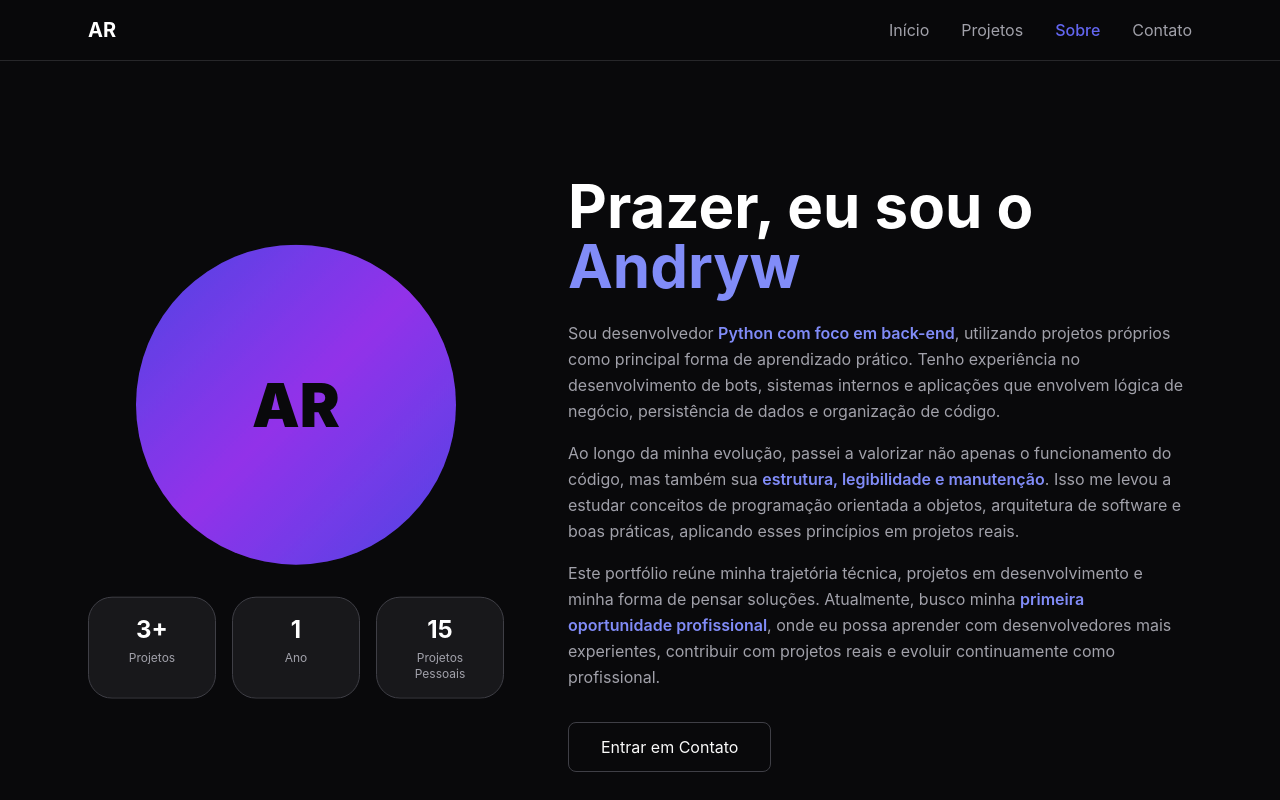
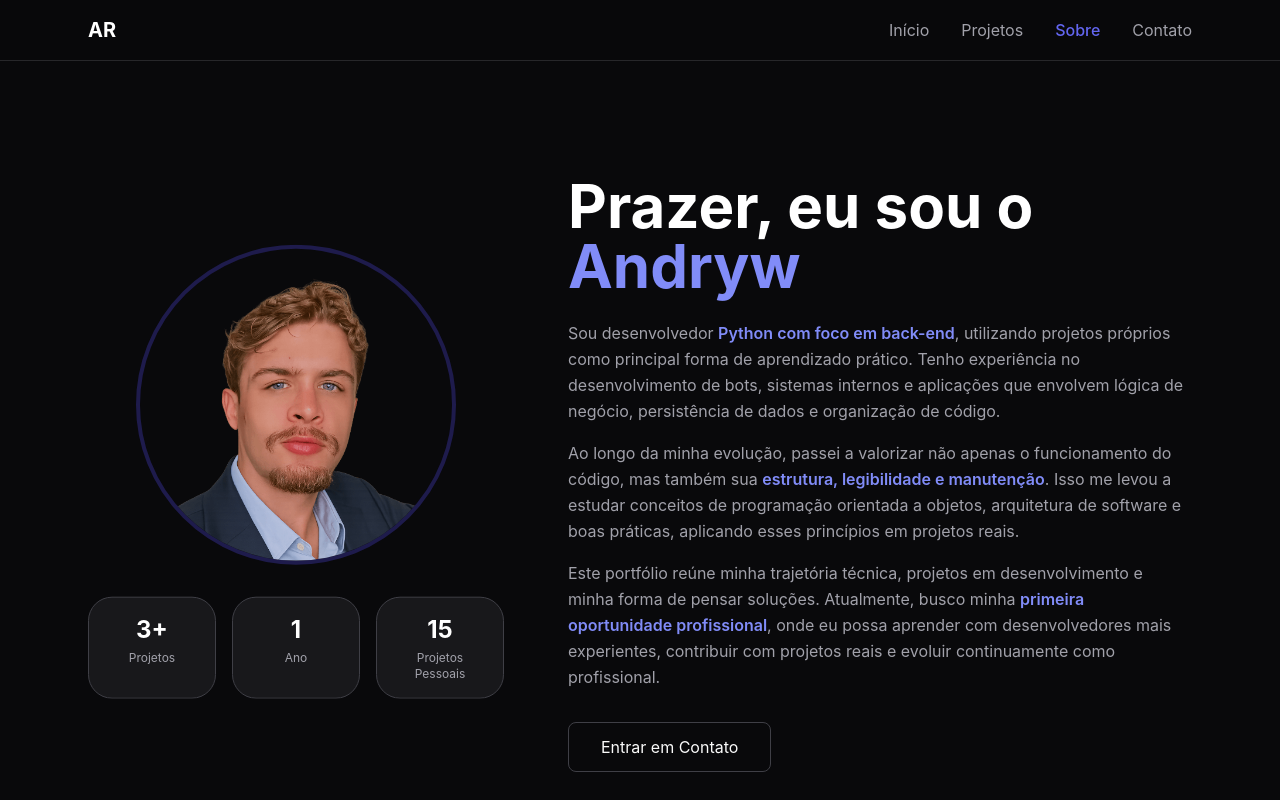
Before and after one commit to AndrywRD/meu-portfolio, a website: page about.html in a window 1280 px wide. Shown: the top 800 px of the page. Drawn offline with nearby package versions, Linux system fonts and the light colour scheme; files that its build step writes are made by us from their sources.

Commit message:
Update about.html

```diff
--- a/about.html
+++ b/about.html
@@ -41,9 +41,20 @@
                     <!-- Avatar Column -->
                     <div class="lg:w-2/5">
                         <div class="animate-float">
-                            <div class="w-64 h-64 md:w-80 md:h-80 mx-auto bg-gradient-to-br from-indigo-600 via-purple-600 to-indigo-600 rounded-full flex items-center justify-center text-5xl md:text-6xl font-black mb-8 relative overflow-hidden text-zinc-950">
-                                <span class="relative z-10">AR</span>
-                                <div class="absolute inset-0 animate-pulse-glow bg-gradient-to-br from-indigo-600/30 via-purple-600/30 to-indigo-600/30 rounded-full"></div>
+                            <!-- Profile Image Container -->
+                            <div class="relative w-64 h-64 md:w-80 md:h-80 mx-auto mb-8">
+                                <!-- Imagem Principal -->
+                                <img
+                                    src="./src/assets/images/profile/andryw-avatar.png"
+                                    alt="Andryw Ruhan - Desenvolvedor Python"
+                                    class="w-full h-full object-cover rounded-full border-4 border-indigo-600/30 transition-all duration-300 hover:border-indigo-600/60 hover:scale-105"
+                                    onerror="this.style.display='none'; this.nextElementSibling.style.display='flex';"
+                                >
+                                <!-- Fallback se imagem não carregar -->
+                                <div class="w-full h-full bg-gradient-to-br from-indigo-600 via-purple-600 to-indigo-600 rounded-full flex items-center justify-center text-5xl md:text-6xl font-black text-zinc-950 relative overflow-hidden" style="display: none;">
+                                    <span class="relative z-10">AR</span>
+                                    <div class="absolute inset-0 animate-pulse-glow bg-gradient-to-br from-indigo-600/30 via-purple-600/30 to-indigo-600/30 rounded-full"></div>
+                                </div>
                             </div>
 
                             <!-- Quick Stats -->
```
